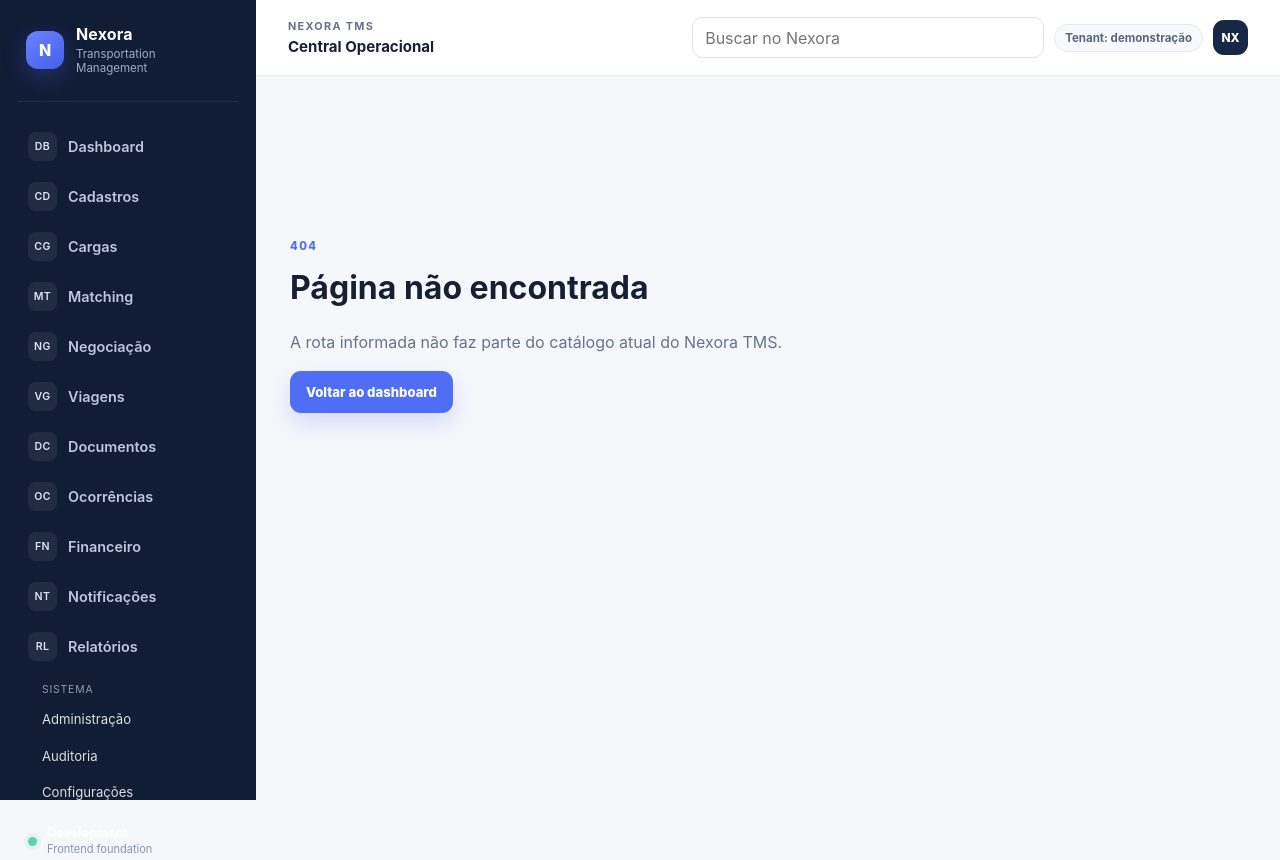
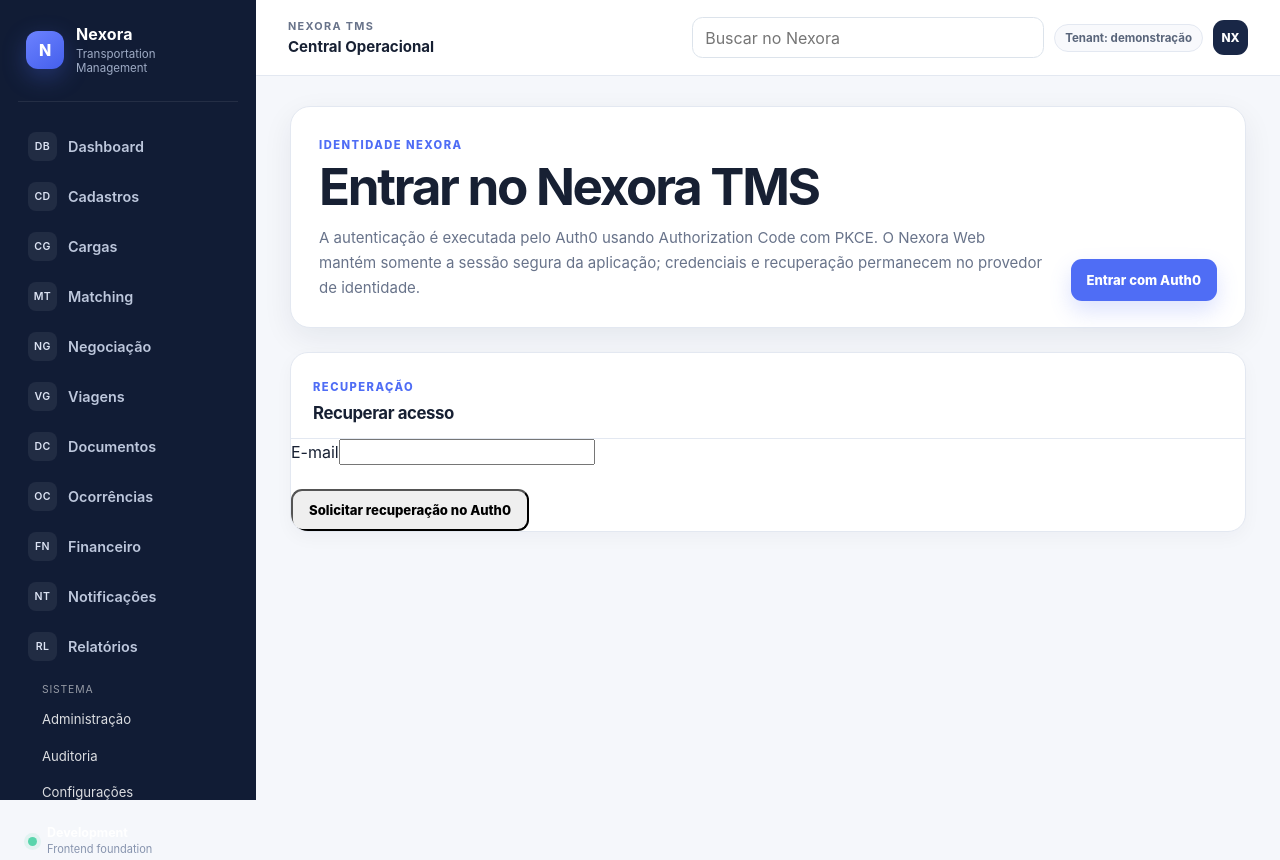
Before and after one commit to brunabarrichello/nexora-tms, a Next.js app in the folder apps/web/: page /login in a window 1280 px wide. Before the commit this address had no page. Built offline with nearby package versions, Linux system fonts and the light colour scheme.

Commit message:
feat(iam): add Nexora login and recovery page

```diff
--- /dev/null
+++ b/apps/web/app/login/page.tsx
@@ -0,0 +1,84 @@
+import Link from 'next/link';
+
+type LoginSearchParams = Promise<Readonly<Record<string, string | string[] | undefined>>>;
+
+export default async function LoginPage({
+  searchParams,
+}: Readonly<{ searchParams: LoginSearchParams }>) {
+  const params = await searchParams;
+  const error = typeof params.error === 'string' ? params.error : undefined;
+  const recovery = typeof params.recovery === 'string' ? params.recovery : undefined;
+  const loggedOut = params.logged_out === '1';
+  const returnTo = typeof params.returnTo === 'string' ? params.returnTo : '/';
+  const loginHref = `/auth/login?returnTo=${encodeURIComponent(returnTo)}`;
+
+  return (
+    <div className="page-stack">
+      <section className="page-hero">
+        <div>
+          <span className="eyebrow">Identidade Nexora</span>
+          <h1>Entrar no Nexora TMS</h1>
+          <p>
+            A autenticação é executada pelo Auth0 usando Authorization Code com PKCE. O Nexora Web
+            mantém somente a sessão segura da aplicação; credenciais e recuperação permanecem no
+            provedor de identidade.
+          </p>
+        </div>
+        <Link className="button button-primary" href={loginHref}>
+          Entrar com Auth0
+        </Link>
+      </section>
+
+      {loggedOut ? (
+        <section className="panel" role="status">
+          <strong>Sessão encerrada.</strong>
+          <p>O estado local foi removido e o logout do provedor foi solicitado.</p>
+        </section>
+      ) : null}
+
+      {error ? (
+        <section className="panel" role="alert">
+          <strong>Não foi possível concluir a autenticação.</strong>
+          <p>Inicie uma nova tentativa de login. Nenhuma credencial foi armazenada pelo Nexora.</p>
+        </section>
+      ) : null}
+
+      {recovery === 'sent' ? (
+        <section className="panel" role="status">
+          <strong>Solicitação recebida.</strong>
+          <p>
+            Se a conta puder utilizar recuperação por senha, o Auth0 enviará as instruções pelos
+            canais configurados no provedor.
+          </p>
+        </section>
+      ) : null}
+
+      {recovery === 'unavailable' ? (
+        <section className="panel" role="alert">
+          <strong>Recuperação temporariamente indisponível.</strong>
+          <p>Tente novamente mais tarde ou utilize o fluxo de suporte configurado no Auth0.</p>
+        </section>
+      ) : null}
+
+      <section className="panel">
+        <div className="panel-header">
+          <div>
+            <span className="eyebrow">Recuperação</span>
+            <h2>Recuperar acesso</h2>
+          </div>
+        </div>
+        <form action="/auth/recovery" method="post" className="page-stack">
+          <label>
+            <span>E-mail</span>
+            <input name="email" type="email" autoComplete="email" required maxLength={254} />
+          </label>
+          <div>
+            <button className="button" type="submit">
+              Solicitar recuperação no Auth0
+            </button>
+          </div>
+        </form>
+      </section>
+    </div>
+  );
+}
```
